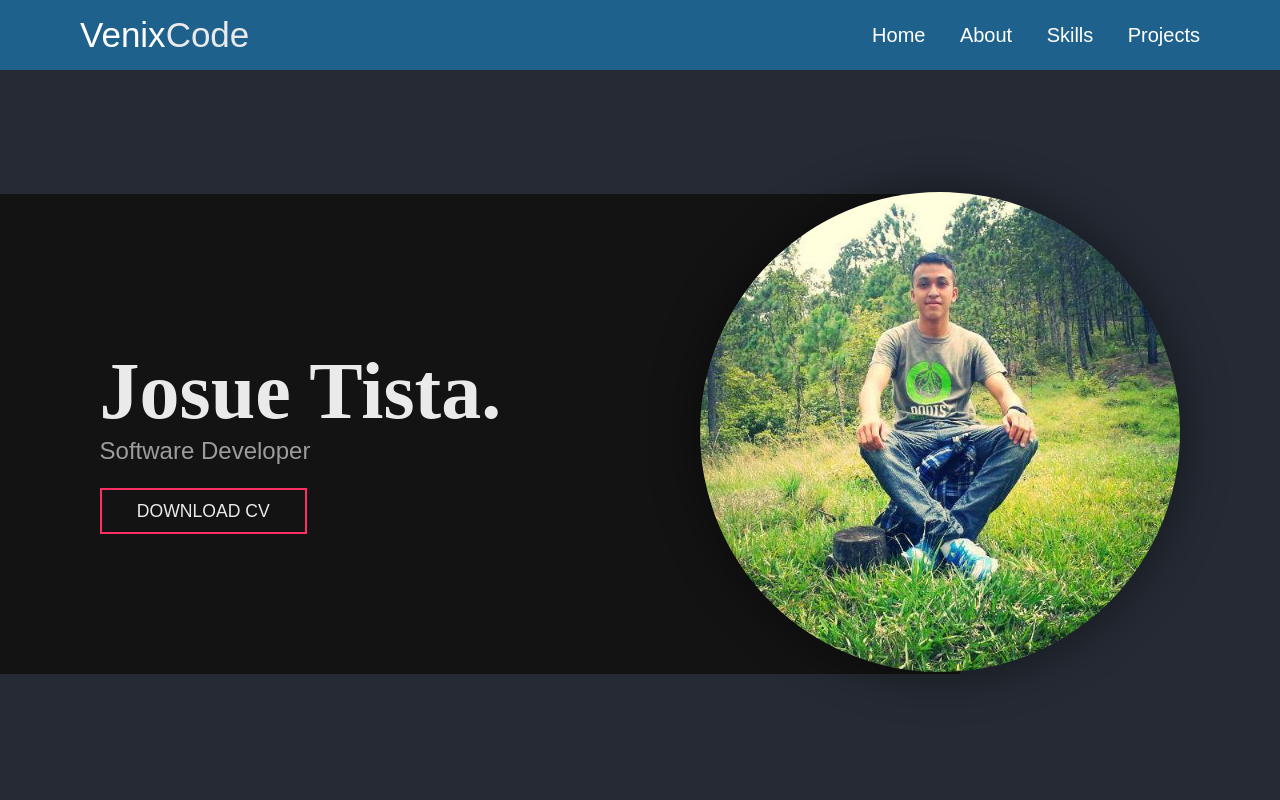
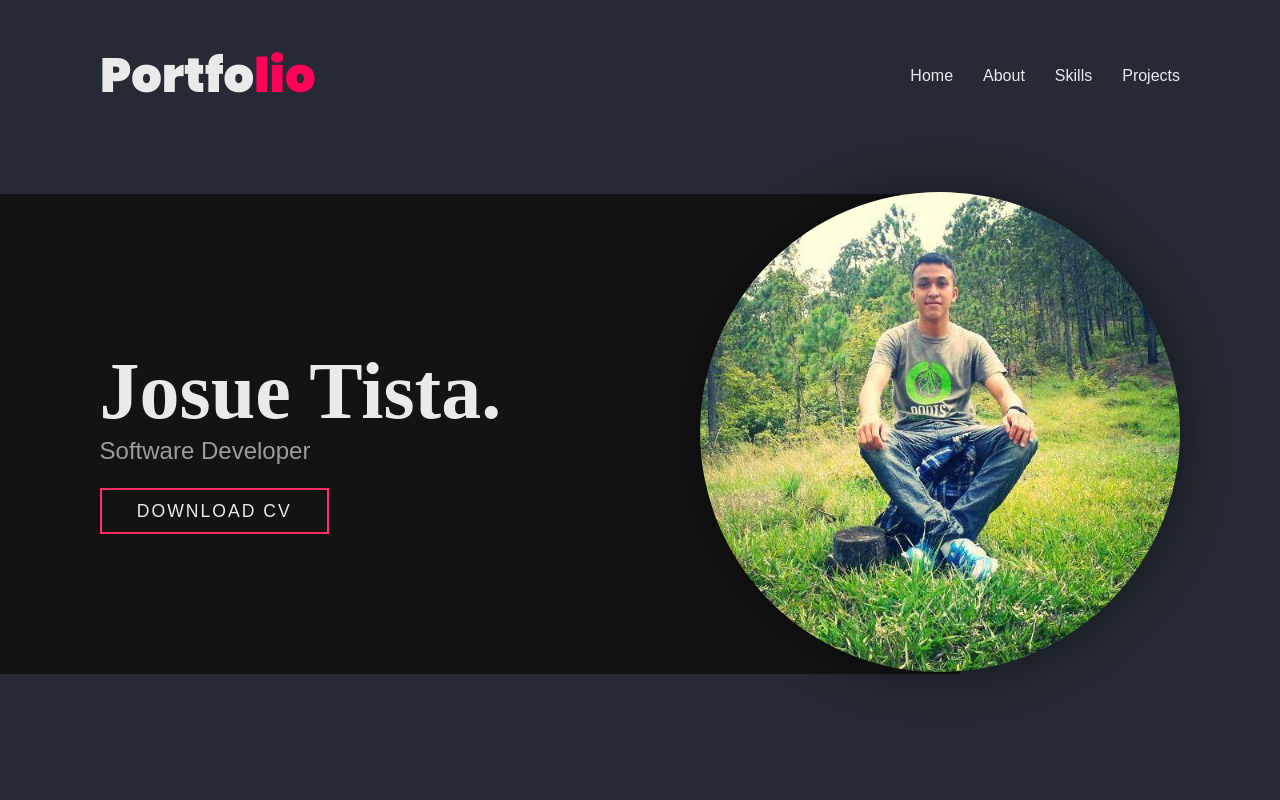
Before and after one commit to venixGit/portfolio, a website built with webpack: page src/index.html in a window 1280 px wide. Shown: the top 800 px of the page. Built offline with nearby package versions, Linux system fonts and the light colour scheme; files whose address does not match are found by name.

Commit message:
Header modificado

```diff
--- a/src/index.html
+++ b/src/index.html
@@ -17,22 +17,16 @@
 </head>
 
 <body>
-    <!-- Barra de navegacion -->
-    <nav class="navbar barra">
-        <div class="max-width">
-            <div class="logo"><a href="#">Venix<span>Code</span></a></div>
-            <ul class="menu">
-                <li><a href="#home">Home</a></li>
-                <li><a href="#about">About</a></li>
-                <li><a href="#skills">Skills</a></li>
-                <li><a href="#projects">Projects</a></li>
-                <!-- <li><a href="#">Contact</a></li> -->
-            </ul>
-            <div class="menu-btn">
-                <i class="fas fa-bars"></i>
-            </div>
-        </div>
-    </nav>
+
+    <header>
+      <a href="#home" class="logo">Portfo<span>lio</span></a>
+      <ul class="navigation">
+        <li><a href="#home">Home</a></li>
+        <li><a href="#about">About</a></li>
+        <li><a href="#skills">Skills</a></li>
+        <li><a href="#projects">Projects</a></li>
+      </ul>
+    </header>
 
     <!--home-->
     <section id="home" class="center">
--- a/src/index.js
+++ b/src/index.js
@@ -1,2 +1,4 @@
-// import { particlesJS } from './js/componentes';
+import { stickyNav } from './js/componentes';
 import './styles.css';
+
+stickyNav();
--- /dev/null
+++ b/src/js/componentes.js
@@ -0,0 +1,14 @@
+
+const header = document.querySelector('header');
+
+
+/*--------------EVENTOS--------------- */
+const stickyNav = () => {
+    const scrolling = window.addEventListener('scroll', (event) => {
+        header.classList.toggle("sticky", window.scrollY > 0 );
+    });
+}
+
+export {
+    stickyNav
+}
--- a/src/styles.css
+++ b/src/styles.css
@@ -1,3 +1,5 @@
+@import url('https://fonts.googleapis.com/css2?family=Poppins:wght@900&display=swap');
+
 
 /*Letras sin subrayado*/
 *{
@@ -24,78 +26,13 @@
     --projects: #1a1a1a;
     --font: 'Crimson Text', serif;
     --secondary-font: 'Work Sans', sans-serif;
+    --poppins-font: 'Poppins', sans-serif;
   }
 
 body{
     background-color: var(--bg);
     color: var(--color);
-}
-
-/*-----------------------Ancho maximo del div, pading justificado----------*/
-.max-width{
-    max-width: 1300px;
-    padding: 0 80px;
-    margin: auto;
-}
-
-/* navbar styling */
-.navbar{
-    position: fixed;
-    width: 100%;
-    z-index: 999;
-    padding: 30px 0;
-    font-family: 'Ubuntu', sans-serif; /*tipo de letra*/
-    transition: all 0.3s ease;
-}
-
-.navbar.barra{
-    padding: 15px 0;
-    background: rgb(31, 97, 141);
-}
-
-.navbar .max-width{
-    display: flex; /*Alinear con el logo*/
-    align-items: center; /*centrar los items*/
-    justify-content: space-between; /*justificar el especio de cada item*/
-}
-
-/*Colocar en horizontal el navbar*/
-.navbar .menu li{
-    list-style: none; /*Quitar viñetas*/
-    display: inline-block; /* alinear horizontal*/
-}
-
-.navbar .menu li a{
-    display: block;
-    color: #fff;
-    font-size: 20px;
-    font-weight: 500;
-    margin-left: 30px;
-    transition: color 0.3s ease;
-}
-
-.navbar .menu li a:hover{
-    color: black;
-}
-
-/*Cambiar de color al colocar el puntero*/
-.navbar.sticky .menu li a:hover{
-    color: #fff;
-}
-
-.logo a {
-    color: #fff;
-    font-size: 35px;
-    display: flex;
-    /* font-family: 'Ubuntu', sans-serif;  */
-}
-
-/* menu btn styling */
-.menu-btn{
-    color: #fff;
-    font-size: 23px;
-    cursor: pointer;
-    display: none;
+    min-height: 1000px;
 }
 
 /*clase de la seccion*/
@@ -105,6 +42,55 @@ body{
     align-items: center;
 }
 
+header {
+    position: fixed;
+    top: 0;
+    left:0;
+    width: 100%;
+    padding: 40px 100px;
+    z-index: 10000;
+    display: flex;
+    justify-content:  space-between;
+    align-items: center;
+    transition: 0.5s;
+}
+
+/*Cambiar de color al bajar el con el scroll*/
+header .sticky {
+    background: #fff;
+    padding: 10px 100px;
+    box-shadow: 0 5px 20px rgba(0, 0, 0, 0.05);
+}
+
+header .logo {
+    font-family: var(--poppins-font);
+    font-weight: 700;
+    font-size: 3em;
+    text-decoration: none;
+}
+
+header .logo span {
+    font-family: var(--poppins-font);
+    color: #ff0157;
+    font-weight: 700;
+    font-size: 1em;
+    text-decoration: none;
+}
+
+header .navigation {
+    position: relative;
+    display: flex;
+}
+
+header .navigation li {
+    list-style: none;
+    margin-left: 30px;
+}
+
+header .navigation li a {
+    text-decoration: none;
+    font-weight: 300;
+}
 /*---------Aqui inicia el home---------*/
 #home {
     width: 100%;
@@ -164,11 +150,13 @@ body{
     cursor: pointer;
     text-decoration: none;
     border: 2px solid var(--secondary-color);
+    letter-spacing: 2px;
     transition: all 0.2s;
 }
 
 #home .user_info .btn:hover {
     background: var( --secondary-color );
+    letter-spacing: 6px;
 }
 
 #particles-js {
@@ -439,6 +427,7 @@ body{
     background: var( --secondary-color);
 }
 
+
 /*-------------------FOOTER-------------------------*/
 footer {
     width: 100%;
@@ -472,40 +461,3 @@ footer .social_icons a:hover i {
 }
 
 /*----------------Responsive Design Media Query---------------*/
-@media (max-width: 991px) {
-    .max-width{
-        padding: 0 50px;
-    }
-}
-
-@media (max-width: 947px){
-    .menu-btn{
-        display: block;
-        z-index: 999;
-    }
-    .menu-btn i.active:before{
-        content: "\f00d";
-    }
-    .navbar .menu{
-        position: fixed;
-        height: 100vh;
-        width: 100%;
-        left: -100%;
-        top: 0;
-        background: #111;
-        text-align: center;
-        padding-top: 80px;
-        transition: all 0.3s ease;
-    }
-    .navbar .menu.active{
-        left: 0;
-    }
-    .navbar .menu li{
-        display: block;
-    }
-    .navbar .menu li a{
-        display: inline-block;
-        margin: 20px 0;
-        font-size: 25px;
-    }
-}
```
